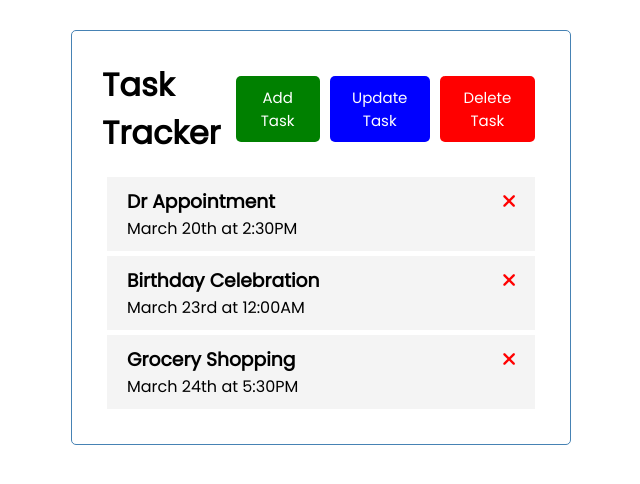
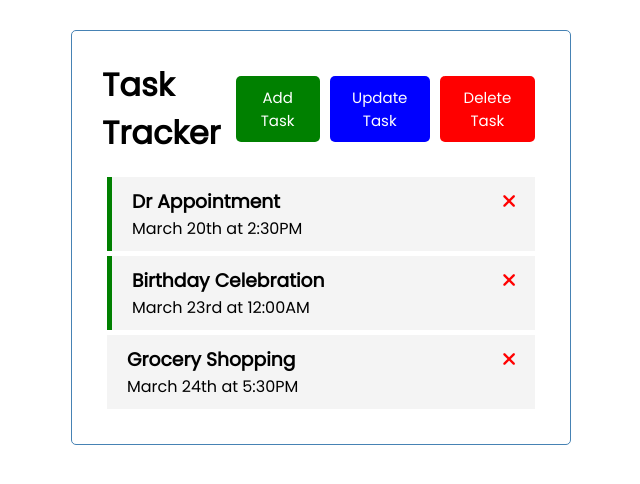
Before and after one commit to seanjaculina/VueStudy, a Vue app in the folder vue-crashcourse/: page / in a window 1280 px wide. Shown: the top 484 px of the page, without its empty margins (319-959 px from the left). Built offline with nearby package versions, Linux system fonts and the light colour scheme.

Commit message:
created delete task method and event handling for each individual task

```diff
--- a/vue-crashcourse/src/App.vue
+++ b/vue-crashcourse/src/App.vue
@@ -1,7 +1,7 @@
 <template>
   <div class="container">
    <Header title="Task Tracker"/>
-   <Tasks :tasks="tasks"/>
+   <Tasks @delete-task="deleteTask" :tasks="tasks"/>
 
     </div>
 
@@ -24,6 +24,11 @@ export default {
       tasks: []
     }
   },
+  methods:{
+    deleteTask(id){
+      console.log("task:", id);
+    }
+  },
   created(){
     this.tasks = [{
       id: 1,
@@ -41,7 +46,7 @@ export default {
       id: 3,
       text: "Grocery Shopping",
       day: "March 24th at 5:30PM",
-      reminder: true,
+      reminder: false,
     },
     ]
   }
--- a/vue-crashcourse/src/components/Task.vue
+++ b/vue-crashcourse/src/components/Task.vue
@@ -1,7 +1,8 @@
 <template>
-    <div class="task">
+<!-- v bind class to div, checking if the task reminder is true add a class of reminder else do nothing, after the ternary expression we always want the class of task to be included  -->
+    <div :class="[task.reminder ? 'reminder' : '', 'task']">
     <h3>{{task.text}}
-        <i class="fas fa-times"></i>
+        <i @click="onDelete(task.id)" class="fas fa-times"></i>
 
     </h3>
     <p>{{task.day}}</p>
@@ -15,6 +16,11 @@ export default{
     name: 'Task',
     props:{
         task: Object
+    },
+    methods:{
+        onDelete(id){
+            this.$emit('delete-task', id);
+        }
     }
 }
 </script>
--- a/vue-crashcourse/src/components/Tasks.vue
+++ b/vue-crashcourse/src/components/Tasks.vue
@@ -1,6 +1,6 @@
 <template>
     <div :key="task.id" v-for="task in tasks">
-            <Task :task="task"/>
+            <Task @delete-task="$emit('delete-task', task.id)" :task="task"/>
         </div>
 </template>
 
```
Also changed, not shown: vue-crashcourse/src/components/Testing.vue (+12 -12 lines), 1 other file (tests, documents, lock files or other folders).
